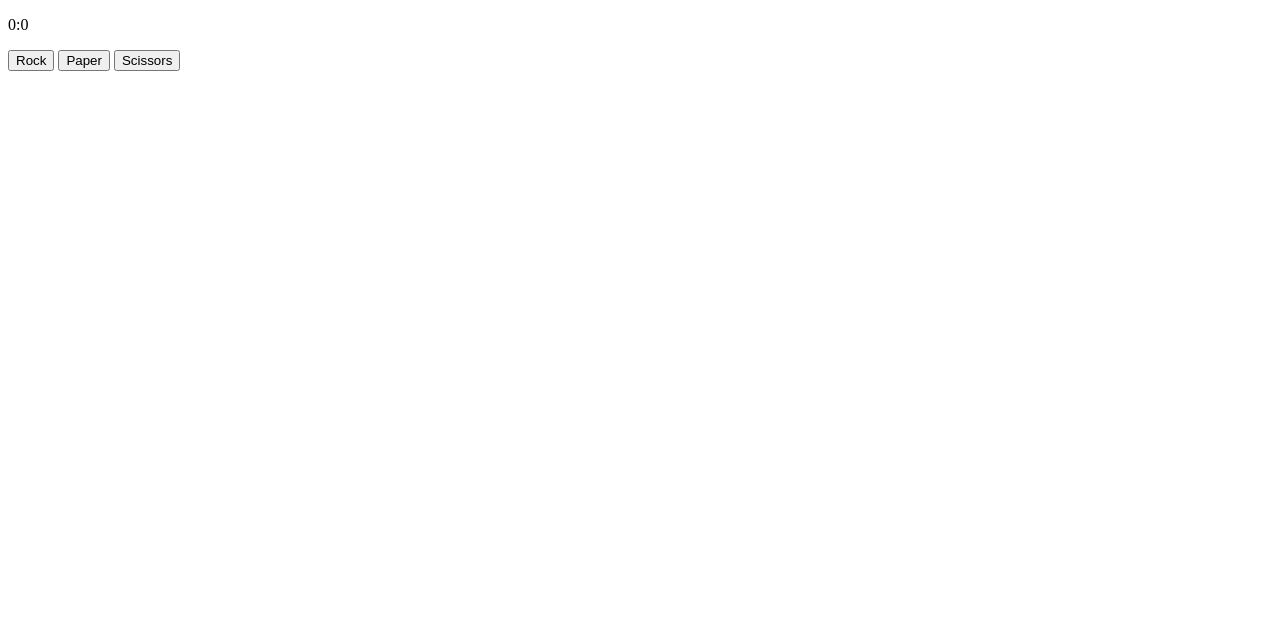
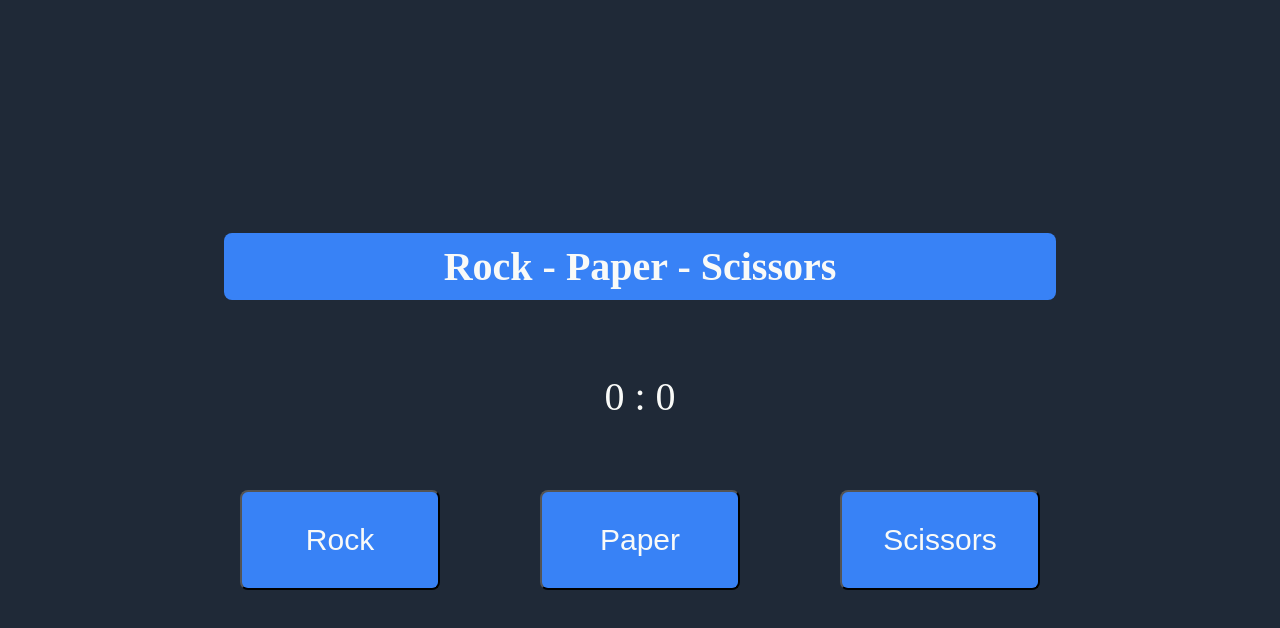
Before and after one commit to davidlueke/rock_paper_scissors, a plain HTML site: page index.html in a window 1280 px wide. Drawn offline with Linux system fonts and the light colour scheme.

Commit message:
Add different style elements to give a default look

```diff
--- a/index.html
+++ b/index.html
@@ -8,12 +8,15 @@
     <title>RPS</title>
 </head>
 <body>
-    <div id="score"></div>
-    <div class="choiceButtons">
-        <button class="rock">Rock</button>
-        <button class="paper">Paper</button>
-        <button class="scissors">Scissors</button>
+    <div class = "box">
+        <h2 class = "header">Rock - Paper - Scissors</h2>
+        <div id="score"></div>
+        <div class="choiceButtons">
+            <button class="btn rock">Rock</button>
+            <button class="btn paper">Paper</button>
+            <button class="btn scissors">Scissors</button>
+        </div>
+        <div id ="message"></div>
     </div>
-    <div id ="message"></div>
 </body>
 </html>
--- a/script.js
+++ b/script.js
@@ -2,7 +2,7 @@ function getComputerChoice() {
     return Math.floor(Math.random() * 3) + 1;                                           //Generates a random number between 1 and 3
 }
 function updateScore() {
-    points.textContent = `${countPlayer}:${countComputer}`;
+    points.textContent = `${countPlayer} : ${countComputer}`;
 }
 
 function playRound(playerSelection, computerSelection){                                 //Function compares playerSelection and computerSelection and decides if it is a draw or if someone wins
@@ -45,6 +45,7 @@ function endGame(){
     }
 }
 
+
 function handleRock(){
         playRound(1, getComputerChoice());
 }
@@ -61,13 +62,16 @@ let countComputer = 0
 let countPlayer = 0
 
 let points = document.createElement("p");
-points.textContent = `${countPlayer}:${countComputer}`;
+points.textContent = `${countPlayer} : ${countComputer}`;
+points.setAttribute("style", "color: #F9FAF8; font-size: 40px")
 let score = document.querySelector("#score");
 score.appendChild(points);
 
 let message = document.querySelector("#message");
 let playerWins = document.createElement("p");
+playerWins.setAttribute("style", "color: #F9FAF8; font-size: 40px");
 let computerWins = document.createElement("p");
+computerWins.setAttribute("style", "color: #F9FAF8; font-size: 40px");
 
 playerWins.textContent ="You win!";
 computerWins.textContent ="You lose!";
--- a/style.css
+++ b/style.css
@@ -0,0 +1,37 @@
+body{
+    background-color: #1F2937;
+}
+
+.header{
+    font-size: 40px;
+    color: #F9FAF8;
+    background-color: #3882f6;
+    padding: 10px 220px;
+    border-radius: 8px;
+}
+
+.box {
+    display: flex;
+    flex-direction: column;
+    justify-content: center;
+    align-items: center;
+    margin-top: 200px;
+}
+
+.btn {
+    height: 100px;
+    width: 200px;
+    background-color: #3882f6;
+    color: #F9FAF8;
+    border-radius: 8px;
+    font-size: 30px;
+
+}
+
+.choiceButtons{
+    display: flex;
+    padding: 30px;
+    justify-content: space-between;
+    width: 800px;
+
+}
```
